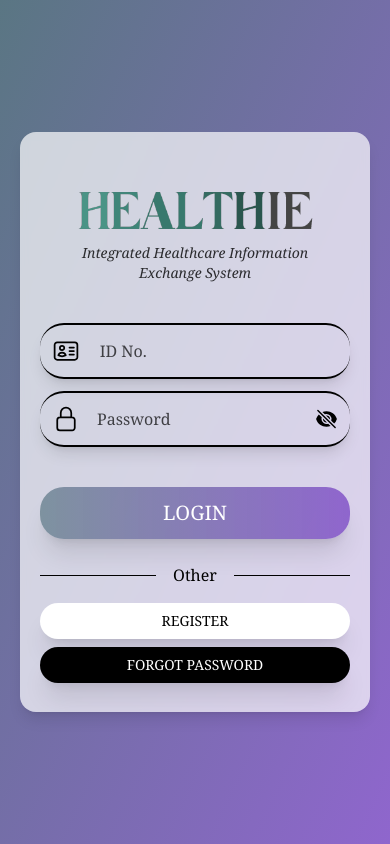
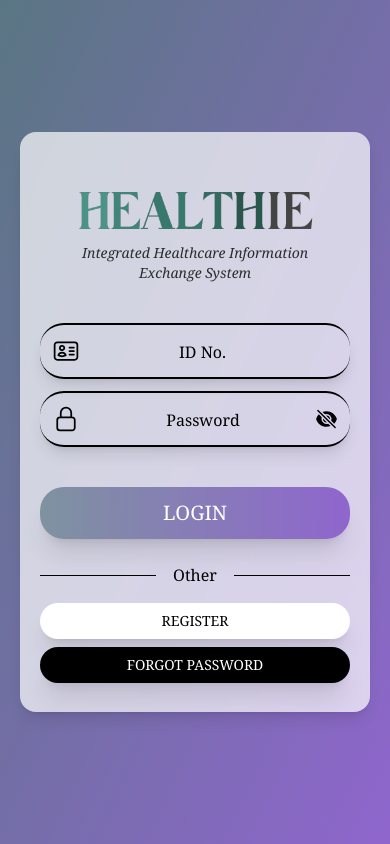
Before and after one commit to tzubindev/FYP_IHIES, a Vue app: page /login in a window 390 px wide. Built offline with nearby package versions, Linux system fonts and the light colour scheme.

Commit message:
Textbox animation

```diff
--- a/index.html
+++ b/index.html
@@ -1,10 +1,10 @@
-<!doctype html>
+<!DOCTYPE html>
 <html lang="en">
     <head>
         <meta charset="UTF-8" />
         <link rel="icon" type="image/svg+xml" href="/vite.svg" />
         <meta name="viewport" content="width=device-width, initial-scale=1.0" />
-    <title>Vite + Vue</title>
+        <title>IHIES</title>
     </head>
     <body>
         <div id="app"></div>
--- a/src/App.vue
+++ b/src/App.vue
@@ -8,6 +8,27 @@
 @import "tailwindcss/base";
 @import "tailwindcss/components";
 @import "tailwindcss/utilities";
+
+/* width */
+::-webkit-scrollbar {
+    width: 8px;
+}
+
+/* Track */
+::-webkit-scrollbar-track {
+    background: transparent;
+}
+
+/* Handle */
+::-webkit-scrollbar-thumb {
+    background: #555;
+    border-radius: 10px;
+}
+
+/* Handle on hover */
+::-webkit-scrollbar-thumb:hover {
+    background: #222;
+}
 </style>
 
 <script>
--- a/src/components/Textbox.vue
+++ b/src/components/Textbox.vue
@@ -1,34 +1,49 @@
 <template>
     <div>
+        <!-- Normal Textbox -->
         <div
             v-if="!isPassword"
-            class="px-3 flex items-center cursor-pointer hover:bg-black/10 transition w-full h-14 bg-transparent rounded-3xl p-3 border-y-2 shadow-lg"
+            class="px-3 p-1 flex items-center cursor-pointer hover:bg-black/10 transition w-full h-14 bg-transparent rounded-3xl border-y-2 shadow-lg"
         >
             <div v-if="hasIcon">
                 <img :src="getIconUrl()" class="w-7 h-7 mr-2" />
             </div>
+            <div class="form">
                 <input
-                :type="inputType"
-                :placeholder="placeholder"
-                class="pl-4 outline-none bg-transparent w-full placeholder:text-black/70"
+                    type="text"
+                    autocomplete="off"
+                    required
+                    class="pl-4 text-lg outline-none bg-transparent w-full placeholder:text-black/70"
                     :value="modelValue"
                     @input="$emit('update:modelValue', $event.target.value)"
                 />
+                <label class="label-name">
+                    <span class="content-name"> {{ placeholder }} </span>
+                </label>
             </div>
+        </div>
+
+        <!-- Password Textbox -->
         <div
             v-if="isPassword"
-            class="px-3 flex items-center cursor-pointer hover:bg-black/10 transition w-full h-14 bg-transparent rounded-3xl p-3 border-y-2 shadow-lg"
+            class="px-3 p-1 flex items-center cursor-pointer hover:bg-black/10 transition w-full h-14 bg-transparent rounded-3xl border-y-2 shadow-lg"
         >
             <div v-if="hasIcon">
                 <img :src="getIconUrl()" class="w-7 h-7 mr-2" />
             </div>
+            <div class="form">
                 <input
                     :type="currentType"
-                :placeholder="placeholder"
-                class="pl-4 outline-none bg-transparent w-full placeholder:text-black/70"
+                    autocomplete="off"
+                    required
+                    class="pl-4 text-lg outline-none bg-transparent w-full placeholder:text-black/70"
                     :value="modelValue"
                     @input="$emit('update:modelValue', $event.target.value)"
                 />
+                <label class="label-name">
+                    <span class="content-name"> {{ placeholder }} </span>
+                </label>
+            </div>
 
             <!-- Eyes icon -->
             <div>
@@ -55,11 +70,45 @@
     </div>
 </template>
 
+<style>
+.form {
+    width: 100%;
+    position: relative;
+    height: 100%;
+    overflow: hidden;
+}
+
+.form input {
+    width: 100%;
+    height: 100%;
+    color: black;
+    border: none;
+    background: transparent;
+    text-align: center;
+}
+
+.content-name {
+    position: absolute;
+    bottom: 10%;
+    left: calc(50% - 2rem);
+    padding-bottom: 5px;
+    transition: all 0.6s ease;
+}
+.form input:focus {
+    outline: none;
+}
+.form input:focus + .label-name .content-name,
+.form input:valid + .label-name .content-name {
+    transform: translateY(-50%);
+    font-size: 14px;
+    left: 10px;
+}
+</style>
+
 <script>
 export default {
     props: {
         placeholder: String,
-        inputType: String,
         isPassword: {
             type: Boolean,
             default: false,
--- a/src/pages/Login.vue
+++ b/src/pages/Login.vue
@@ -2,7 +2,7 @@
     <div class="min-h-screen relative">
         <!-- < Small Screen Size -->
         <div
-            class="md:hidden font-serif overflow-hidden h-screen flex justify-center items-center p-1 bg-tranparent bg-gradient-to-br from-cool to-violet"
+            class="md:hidden font-serif overflow-x-hidden h-screen flex justify-center items-center p-1 bg-tranparent bg-gradient-to-br from-cool to-violet"
         >
             <!-- Login Side -->
             <div
@@ -33,14 +33,12 @@
                     >
                         <Textbox
                             placeholder="ID No."
-                            inputType="text"
                             v-model="user.id"
                             hasIcon
                             iconSrc="../assets/uid.svg"
                         />
                         <Textbox
                             placeholder="Password"
-                            inputType="password"
                             class="mt-3"
                             isPassword
                             v-model="user.pw"
```
Lines whose indentation alone changed are shown as unchanged.
